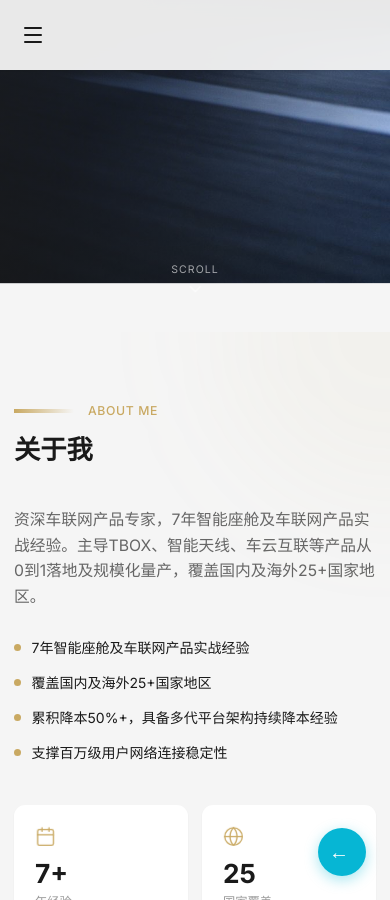
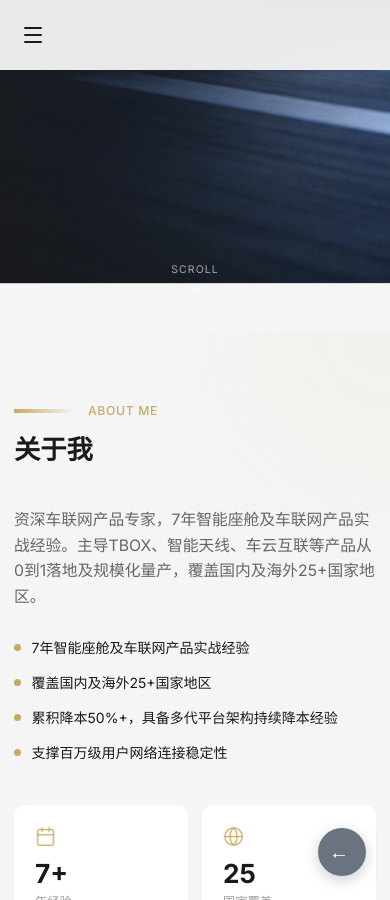
Before and after one commit to ThrallStark/ThrallStark.github.io, a Jekyll site: the page profile/index.html, which Jekyll copies as it is, in a window 390 px wide and 900 px high, scrolled down 568 px. Built offline with Jekyll 4.4.1, drawn with Linux system fonts in a browser that asks for light colours; comment, search, counter and statistics services are not loaded.

Commit message:
blog/profile 移动端 FAB 背景色与 PC 端统一
- blog: #06b6d4 → #0ea5e9（蓝色），阴影同步更新
- profile: #06b6d4 → #6b7280（深灰色），阴影同步更新
- report 保持 #06b6d4（青色），已与 PC 端一致

```diff
--- a/blog/index.html
+++ b/blog/index.html
@@ -279,10 +279,10 @@
                 height: 48px;
                 padding: 0 !important;
                 border-radius: 50%;
-                background: #06b6d4;
+                background: #0ea5e9;
                 color: white;
                 font-size: 0;
-                box-shadow: 0 4px 14px rgba(6,182,212,0.35);
+                box-shadow: 0 4px 14px rgba(14,165,233,0.35);
                 z-index: 90;
                 display: flex;
                 align-items: center;
--- a/profile/index.html
+++ b/profile/index.html
@@ -114,10 +114,10 @@
                 height: 48px;
                 padding: 0 !important;
                 border-radius: 50%;
-                background: #06b6d4;
+                background: #6b7280;
                 color: white;
                 font-size: 0;
-                box-shadow: 0 4px 14px rgba(6,182,212,0.35);
+                box-shadow: 0 4px 14px rgba(107,114,128,0.35);
                 z-index: 90;
                 display: flex;
                 align-items: center;
```
